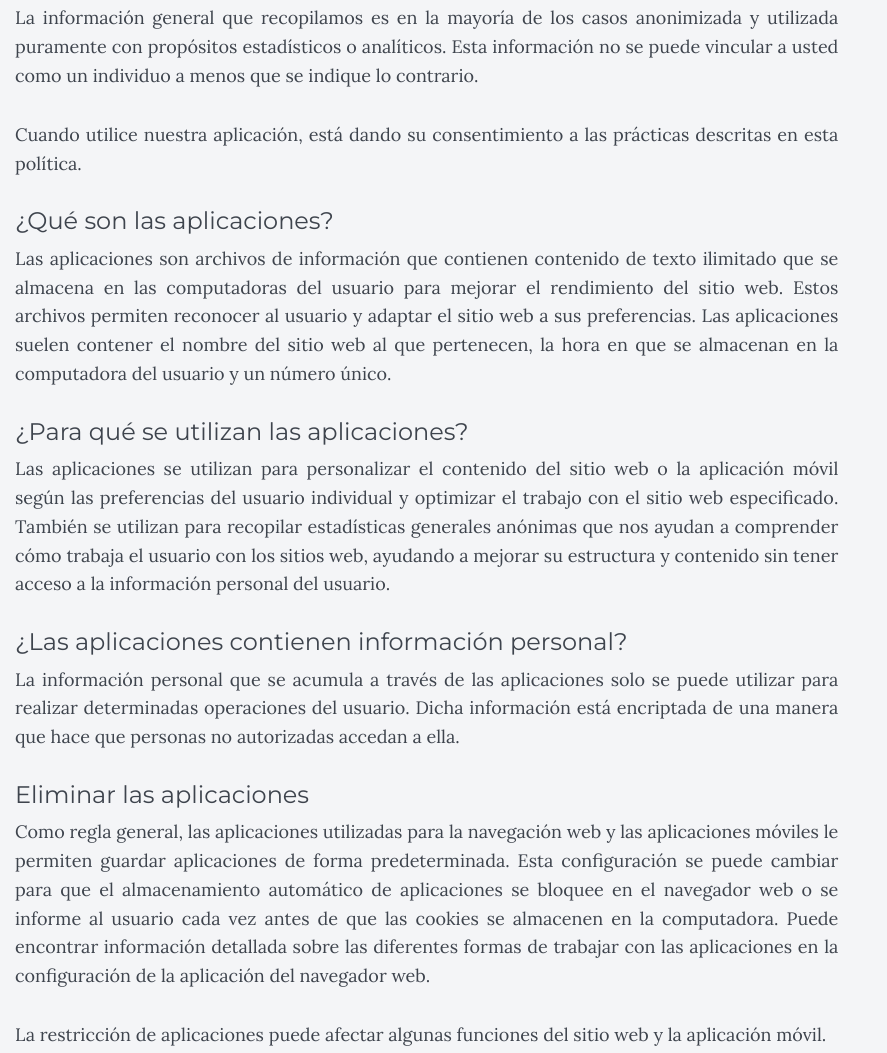
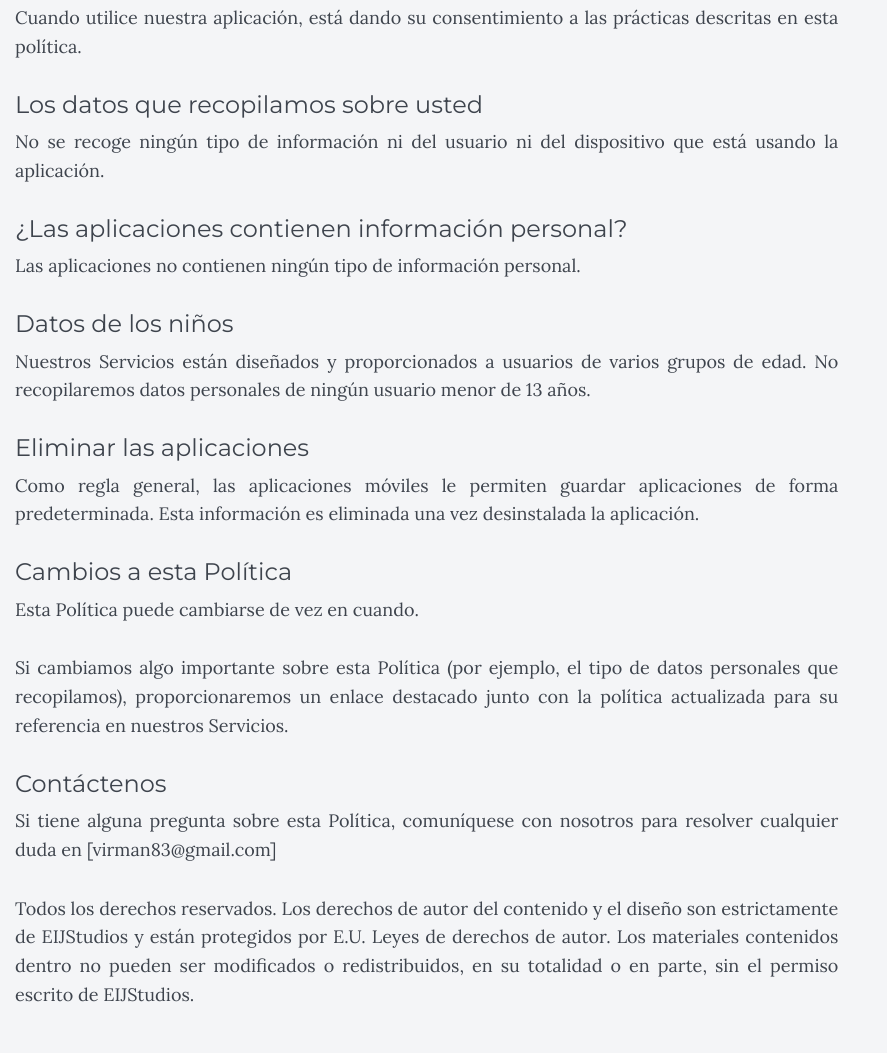
Before and after one commit to eijstudios/eijstudios.github.io, a plain HTML site: page politica.html in a window 1280 px wide. Shown: the part 256-1309 px from the top of the page, without its empty margins (0-887 px from the left). Drawn offline with Linux system fonts and the light colour scheme.

Commit message:
Update politica.html
Política actualizada a los cambios de Google Play.

```diff
--- a/politica.html
+++ b/politica.html
@@ -45,18 +45,20 @@
 		<h3>POLITICA DE PRIVACIDAD</h3>
 		<p>Nos damos cuenta de que la privacidad de su información personal es importante. Esta política describe qué información se puede recopilar cuando utilice nuestra aplicación móvil, cómo se utiliza esa información y cómo se mantiene dicha información.</p>
 		<p>Nunca vendemos, distribuimos o revelamos información de identificación personal a terceros que no sean de aplicación de la ley.</p>
-		<p>La información general que recopilamos es en la mayoría de los casos anonimizada y utilizada puramente con propósitos estadísticos o analíticos. Esta información no se puede vincular a usted como un individuo a menos que se indique lo contrario.</p>
 		<p>Cuando utilice nuestra aplicación, está dando su consentimiento a las prácticas descritas en esta política.</p>
-		<h3>¿Qué son las aplicaciones?</h3>
-		<p>Las aplicaciones son archivos de información que contienen contenido de texto ilimitado que se almacena en las computadoras del usuario para mejorar el rendimiento del sitio web. Estos archivos permiten reconocer al usuario y adaptar el sitio web a sus preferencias. Las aplicaciones suelen contener el nombre del sitio web al que pertenecen, la hora en que se almacenan en la computadora del usuario y un número único.</p>
-		<h3>¿Para qué se utilizan las aplicaciones?</h3>
-		<p>Las aplicaciones se utilizan para personalizar el contenido del sitio web o la aplicación móvil según las preferencias del usuario individual y optimizar el trabajo con el sitio web especificado. También se utilizan para recopilar estadísticas generales anónimas que nos ayudan a comprender cómo trabaja el usuario con los sitios web, ayudando a mejorar su estructura y contenido sin tener acceso a la información personal del usuario.</p>
+		<h3>Los datos que recopilamos sobre usted</h3>
+		<p>No se recoge ningún tipo de información ni del usuario ni del dispositivo que está usando la aplicación.</p>
 		<h3>¿Las aplicaciones contienen información personal?</h3>
-		<p>La información personal que se acumula a través de las aplicaciones solo se puede utilizar para realizar determinadas operaciones del usuario. Dicha información está encriptada de una manera que hace que personas no autorizadas accedan a ella.</p>
+		<p>Las aplicaciones no contienen ningún tipo de información personal.</p>
+		<h3>Datos de los niños</h3>
+		<p>Nuestros Servicios están diseñados y proporcionados a usuarios de varios grupos de edad. No recopilaremos datos personales de ningún usuario menor de 13 años.</p>
 		<h3>Eliminar las aplicaciones</h3>
-		<p>Como regla general, las aplicaciones utilizadas para la navegación web y las aplicaciones móviles le permiten guardar aplicaciones de forma predeterminada. Esta configuración se puede cambiar para que el almacenamiento automático de aplicaciones se bloquee en el navegador web o se informe al usuario cada vez antes de que las cookies se almacenen en la computadora. Puede encontrar información detallada sobre las diferentes formas de trabajar con las aplicaciones en la configuración de la aplicación del navegador web.</p>
-		<p>La restricción de aplicaciones puede afectar algunas funciones del sitio web y la aplicación móvil.</p>
-		<p>virman83@gmail.com</p>
+		<p>Como regla general, las aplicaciones móviles le permiten guardar aplicaciones de forma predeterminada. Esta información es eliminada una vez desinstalada la aplicación.</p>
+		<h3>Cambios a esta Política</h3>
+		<p>Esta Política puede cambiarse de vez en cuando.</p>
+		<p>Si cambiamos algo importante sobre esta Política (por ejemplo, el tipo de datos personales que recopilamos), proporcionaremos un enlace destacado junto con la política actualizada para su referencia en nuestros Servicios.</p>
+		<h3>Contáctenos</h3>
+		<p>Si tiene alguna pregunta sobre esta Política, comuníquese con nosotros para resolver cualquier duda en [virman83@gmail.com]</p>
 		<p>Todos los derechos reservados. Los derechos de autor del contenido y el diseño son estrictamente de EIJStudios y están protegidos por E.U. Leyes de derechos de autor. Los materiales contenidos dentro no pueden ser modificados o redistribuidos, en su totalidad o en parte, sin el permiso escrito de EIJStudios.</p>
 	</div>
 </body>
```
